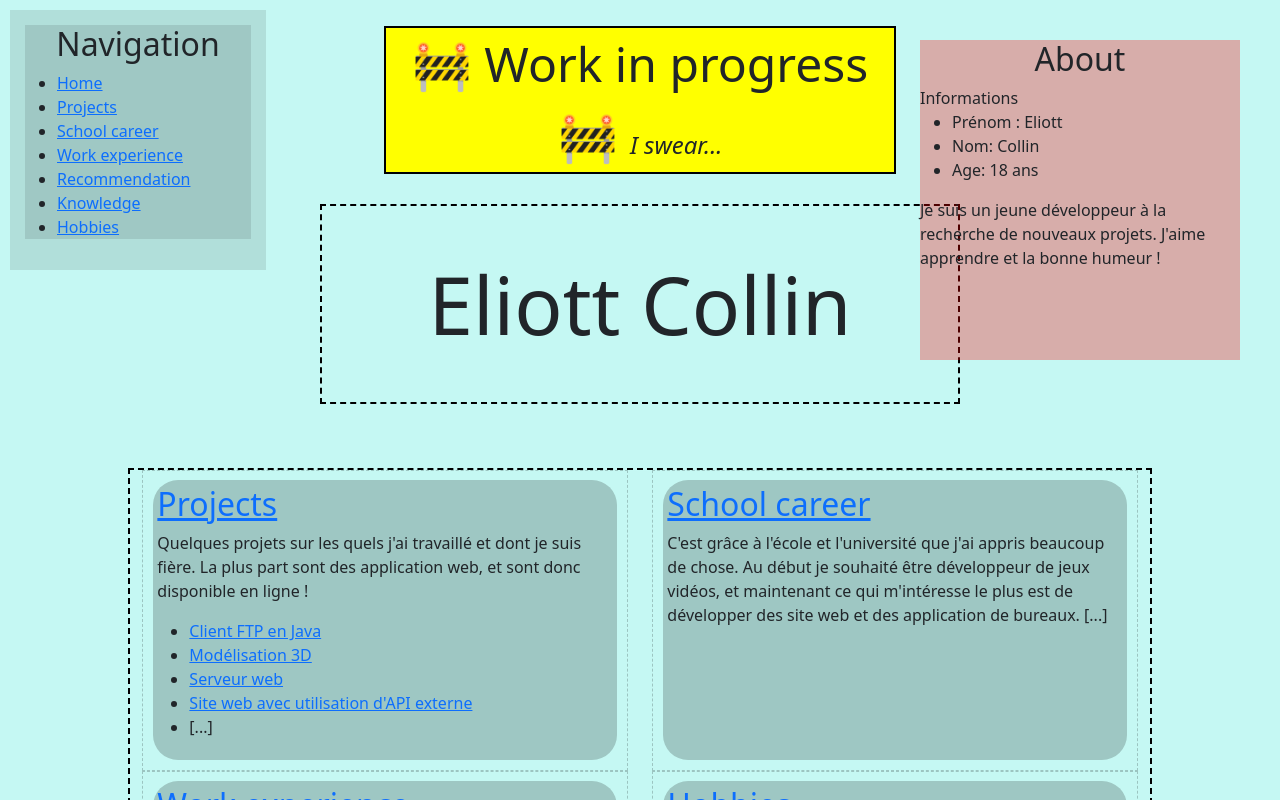
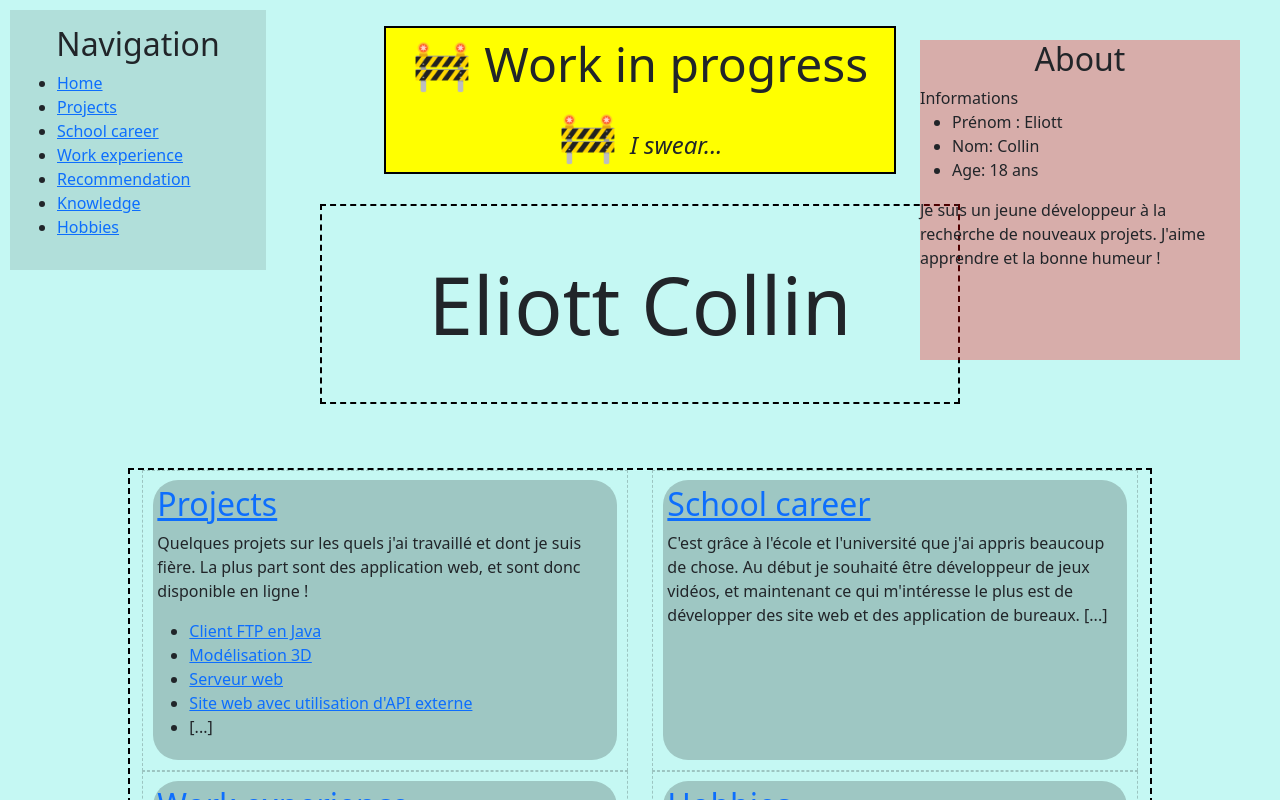
Before and after one commit to Elioce33/eportfolio, a Next.js app: page / in a window 1280 px wide. Shown: the top 800 px of the page. Built offline with nearby package versions, Linux system fonts and the light colour scheme.

Commit message:
fix: remove bubble use in Nav

```diff
--- a/components/Nav.tsx
+++ b/components/Nav.tsx
@@ -18,8 +18,7 @@ export function SiteMap() {
 
 export function Nav() {
     return <nav className={"navigation"}>
-        <Bubble title="Navigation">
+        <h2 className={"text-center"}>Navigation</h2>
             <SiteMap />
-        </Bubble>
     </nav>;
 }
```
